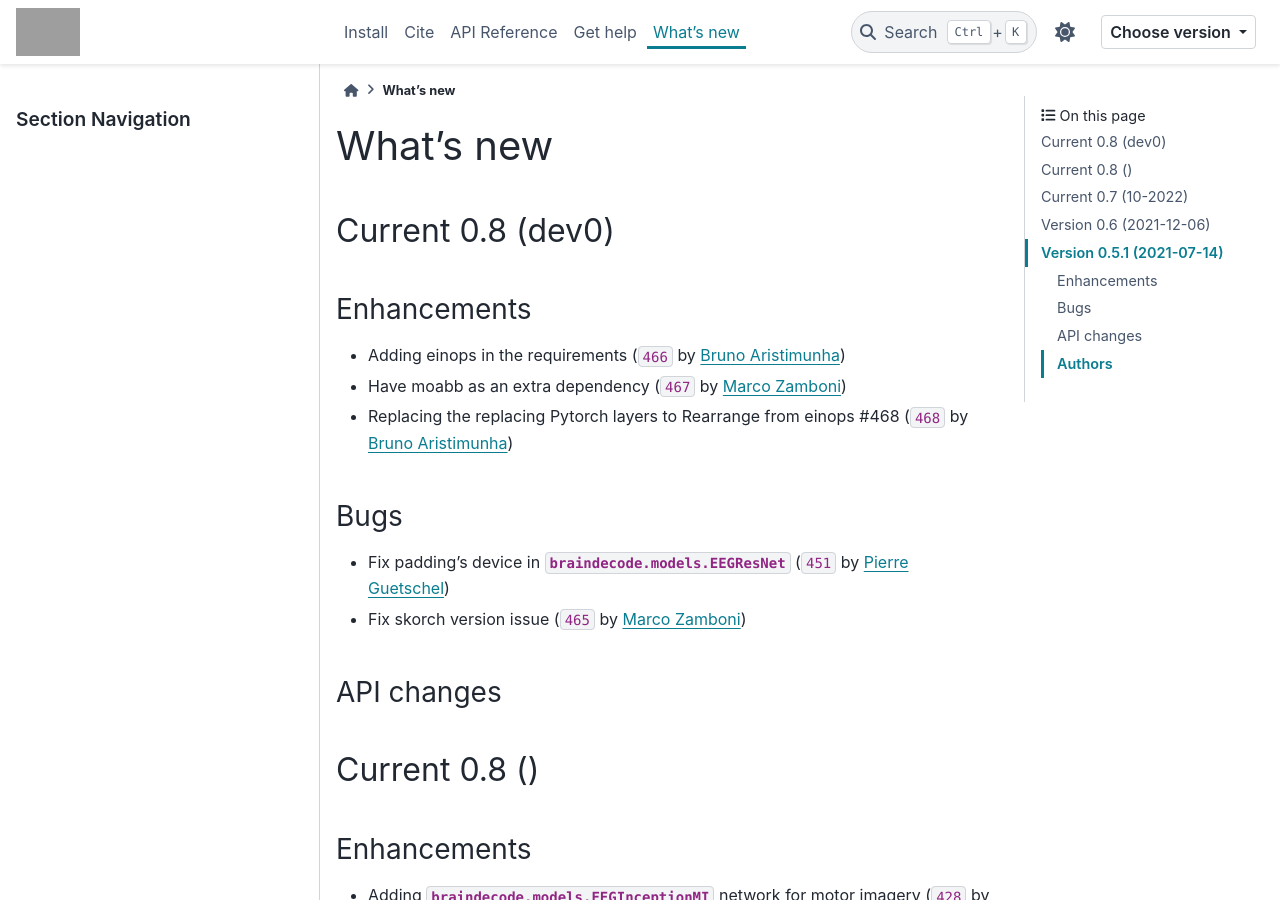
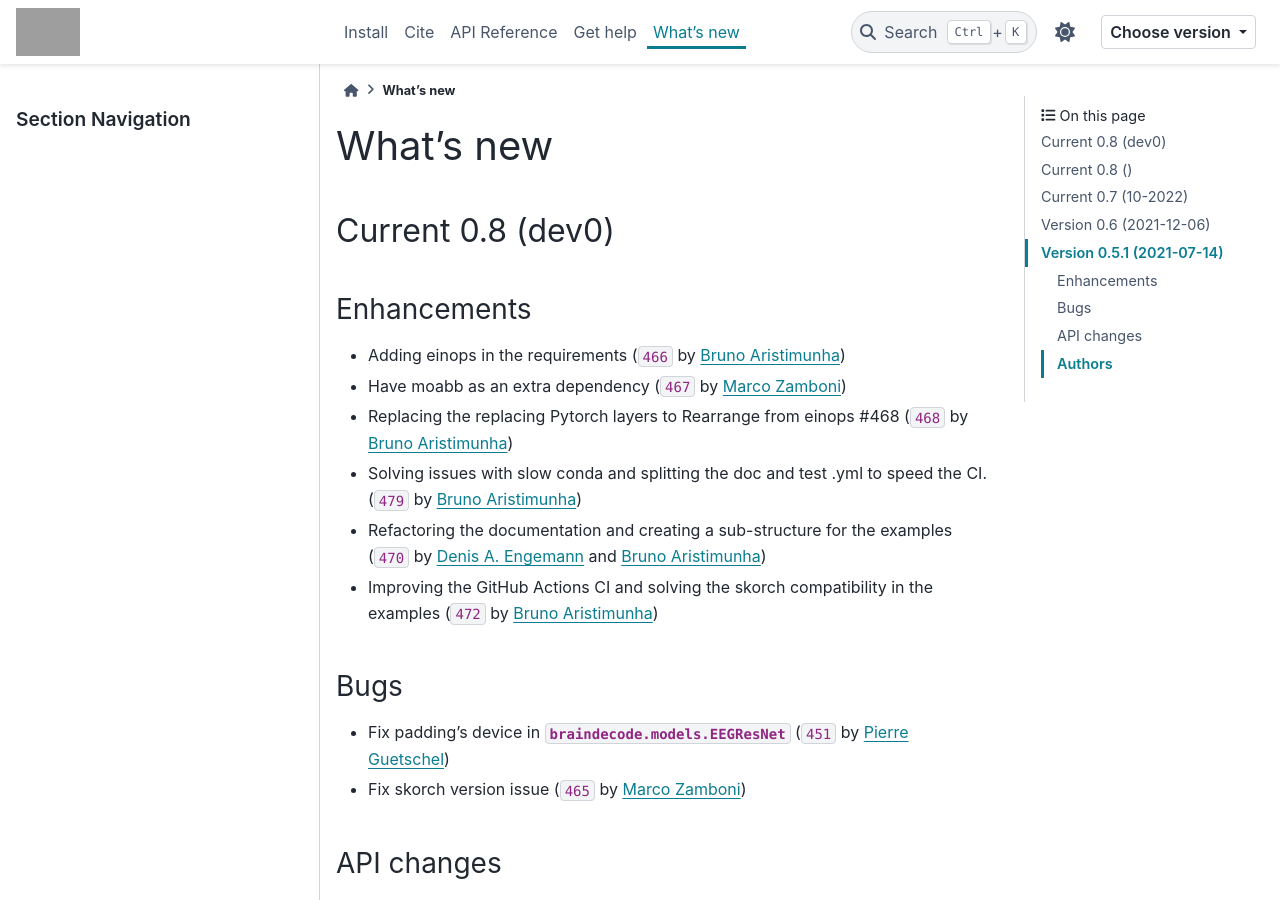
Before and after one commit to braindecode/braindecode, a Sphinx documentation site: the page built from docs/whats_new.rst, in a window 1280 px wide and 900 px high. Built offline with Sphinx 7.4.7 and the PyData theme 0.15.4, drawn with Linux system fonts in a browser that asks for light colours; pages that are not in the unit, such as notebooks, are missing from menus; comment, search, counter and statistics services are not loaded; cross-references to code outside the pages are shown as plain code; grey boxes are pictures that could not be loaded.

Commit message:
Updating the whats_new file

```diff
--- a/docs/whats_new.rst
+++ b/docs/whats_new.rst
@@ -25,6 +25,9 @@ Enhancements
 - Adding einops in the requirements (:gh:`466` by `Bruno Aristimunha`_)
 - Have moabb as an extra dependency (:gh:`467` by `Marco Zamboni`_)
 - Replacing the replacing Pytorch layers to Rearrange from einops #468  (:gh:`468` by `Bruno Aristimunha`_)
+- Solving issues with slow conda and splitting the doc and test .yml to speed the CI. (:gh:`479` by `Bruno Aristimunha`_)
+- Refactoring the documentation and creating a sub-structure for the examples (:gh:`470` by `Denis A. Engemann`_ and `Bruno Aristimunha`_)
+- Improving the GitHub Actions CI and solving the skorch compatibility in the examples (:gh:`472` by `Bruno Aristimunha`_)
 
 Bugs
 ~~~~
```
